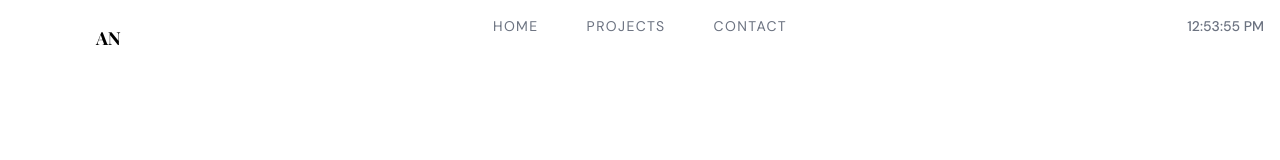
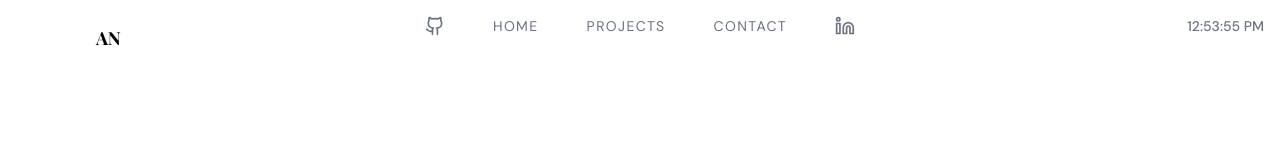
Before and after one commit to hea7hen/Abhishek_Nair, a React (Vite) app: page / in a window 1280 px wide. Shown: the top 160 px of the page. Built offline with nearby package versions, Linux system fonts and the light colour scheme; a web font is replaced by a local one.

Commit message:
Add social links to Navbar and Footer
Adds GitHub and LinkedIn icons with corresponding links to the Navbar and Footer components.

```diff
--- a/src/components/Footer.tsx
+++ b/src/components/Footer.tsx
@@ -5,8 +5,8 @@ export default function Footer() {
   const currentYear = new Date().getFullYear();
 
   const socialLinks = [
-    { icon: <Github className="h-5 w-5" />, href: "https://github.com", label: "GitHub" },
-    { icon: <Linkedin className="h-5 w-5" />, href: "https://linkedin.com", label: "LinkedIn" },
+    { icon: <Github className="h-5 w-5" />, href: "https://github.com/hea7hen", label: "GitHub" },
+    { icon: <Linkedin className="h-5 w-5" />, href: "https://www.linkedin.com/in/abhishek-nair-302235211/", label: "LinkedIn" },
     { icon: <Twitter className="h-5 w-5" />, href: "#", label: "Twitter" },
     { icon: <Mail className="h-5 w-5" />, href: "mailto:contact@abhisheknair.com", label: "Email" }
   ];
--- a/src/components/Navbar.tsx
+++ b/src/components/Navbar.tsx
@@ -1,6 +1,6 @@
 
 import { useState, useEffect } from "react";
-import { Menu, X } from "lucide-react";
+import { Menu, X, Github, Linkedin } from "lucide-react";
 import Clock from "./Clock";
 
 export default function Navbar() {
@@ -61,8 +61,17 @@ export default function Navbar() {
         </div>
       </div>
 
-      {/* Desktop Navigation in the top center */}
+      {/* Desktop Navigation in the top center with GitHub and LinkedIn icons */}
       <div className="hidden md:flex items-center justify-center space-x-12 absolute top-0 left-1/2 transform -translate-x-1/2 py-4">
+        <a
+          href="https://github.com/hea7hen"
+          target="_blank"
+          rel="noopener noreferrer"
+          className="text-gray-500 hover:text-black transition-colors"
+          aria-label="GitHub"
+        >
+          <Github className="h-5 w-5" />
+        </a>
         {["home", "projects", "contact"].map((item) => (
           <button
             key={item}
@@ -72,12 +81,41 @@ export default function Navbar() {
             {item}
           </button>
         ))}
+        <a
+          href="https://www.linkedin.com/in/abhishek-nair-302235211/"
+          target="_blank"
+          rel="noopener noreferrer"
+          className="text-gray-500 hover:text-black transition-colors"
+          aria-label="LinkedIn"
+        >
+          <Linkedin className="h-5 w-5" />
+        </a>
       </div>
 
       {/* Mobile menu */}
       {isOpen && (
         <div className="md:hidden absolute top-full left-0 w-full bg-white border-t border-gray-100">
           <div className="container-custom py-6 flex flex-col space-y-6">
+            <div className="flex justify-center space-x-8 py-2">
+              <a
+                href="https://github.com/hea7hen"
+                target="_blank"
+                rel="noopener noreferrer"
+                className="text-gray-500 hover:text-black transition-colors"
+                aria-label="GitHub"
+              >
+                <Github className="h-5 w-5" />
+              </a>
+              <a
+                href="https://www.linkedin.com/in/abhishek-nair-302235211/"
+                target="_blank"
+                rel="noopener noreferrer"
+                className="text-gray-500 hover:text-black transition-colors"
+                aria-label="LinkedIn"
+              >
+                <Linkedin className="h-5 w-5" />
+              </a>
+            </div>
             {["home", "projects", "contact"].map((item) => (
               <button
                 key={item}
```
